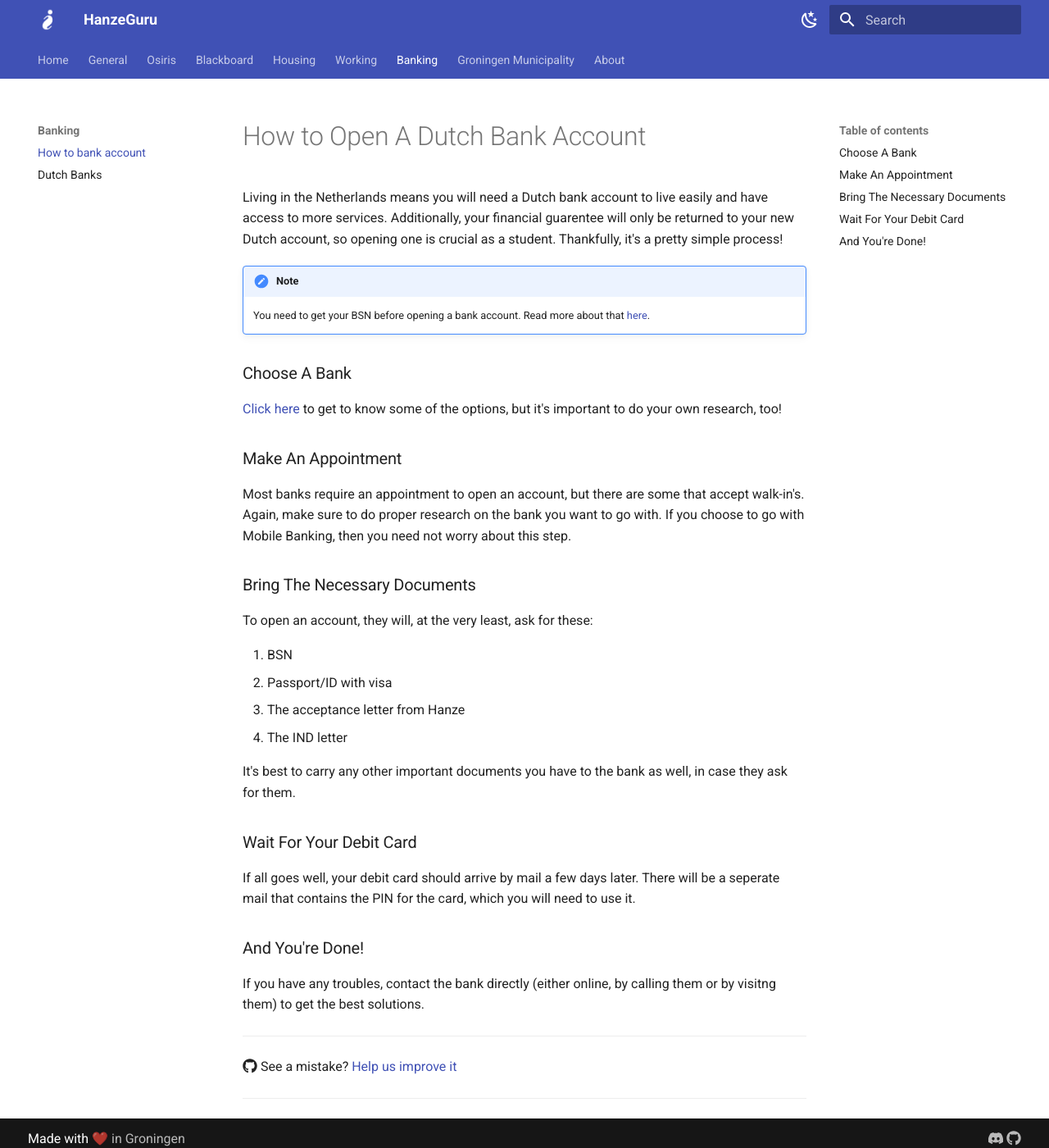
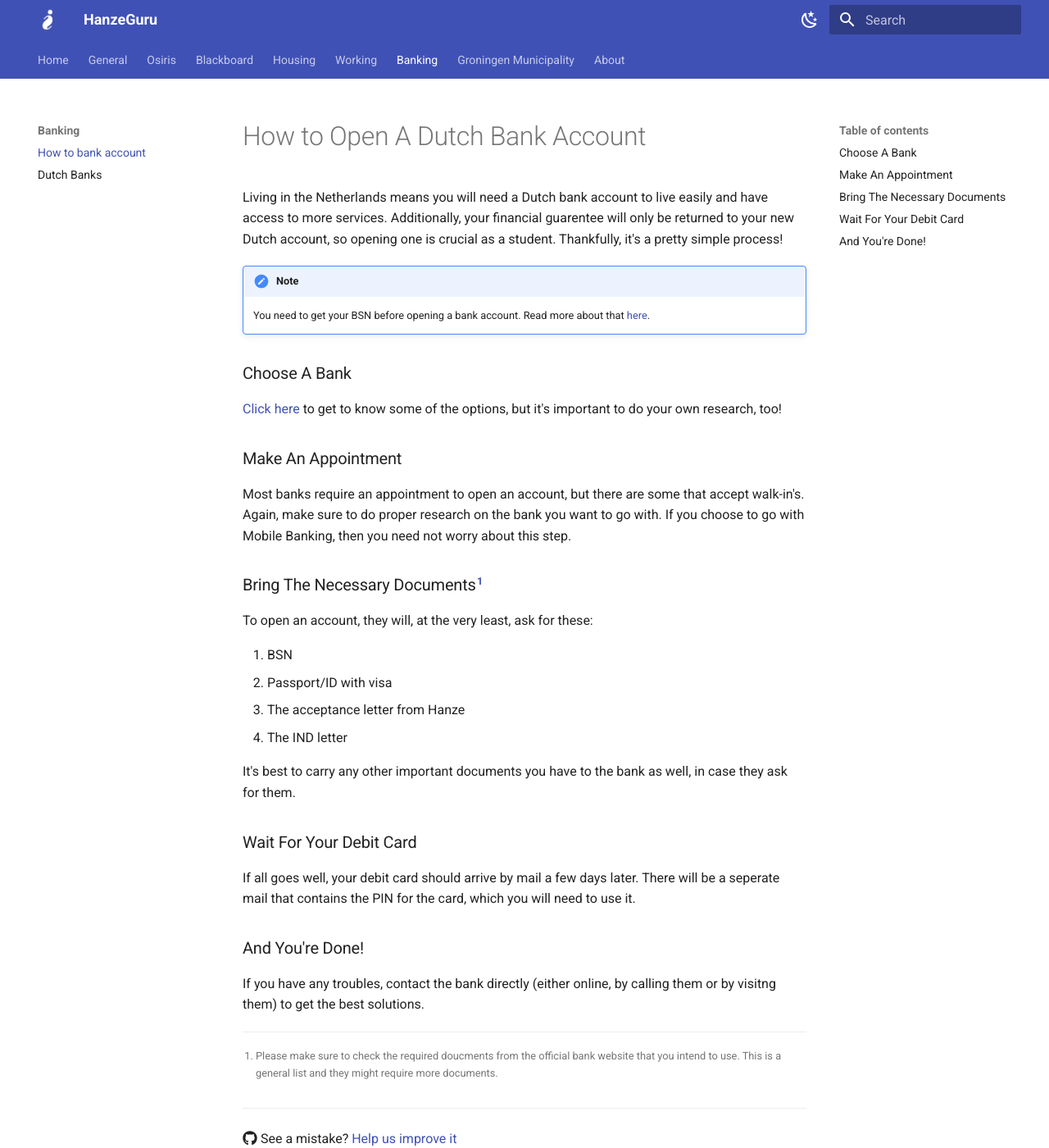
Before and after one commit to zerenxyz/hanzeguru, an MkDocs documentation site: the page built from docs/banking/howtobank.md, in a window 1280 px wide and 1400 px high. Shown: the whole window at 82% size. Built offline with MkDocs 1.6.1 and Material for MkDocs 9.7.7, drawn with Linux system fonts in a browser that asks for light colours.

Commit message:
Added footnote

```diff
--- a/docs/banking/howtobank.md
+++ b/docs/banking/howtobank.md
@@ -26,7 +26,7 @@ Living in the Netherlands means you will need a Dutch bank account to live easil
 
 Most banks require an appointment to open an account, but there are some that accept walk-in's. Again, make sure to do proper research on the bank you want to go with. If you choose to go with Mobile Banking, then you need not worry about this step.
 
-### Bring The Necessary Documents
+### Bring The Necessary Documents[^1]
 
 To open an account, they will, at the very least, ask for these:
 
@@ -44,3 +44,5 @@ If all goes well, your debit card should arrive by mail a few days later. There
 ### And You're Done!
 
 If you have any troubles, contact the bank directly (either online, by calling them or by visitng them) to get the best solutions.
+
+[^1]: Please make sure to check the required doucments from the official bank website that you intend to use. This is a general list and they might require more documents.
```
